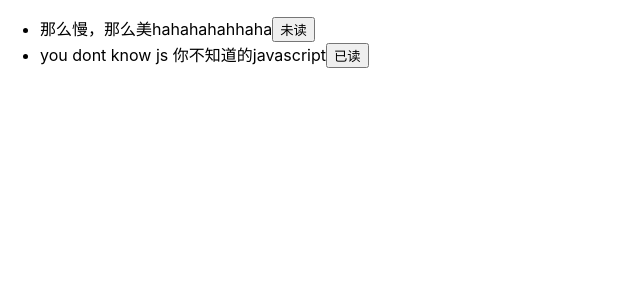
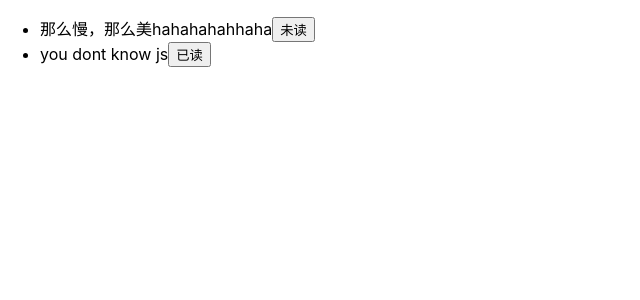
Before and after one commit to GinaJin/react-start, a React (Create React App) app: page / in a window 1280 px wide. Shown: the top 300 px of the page, without its empty margins (0-640 px from the left). Built offline with nearby package versions, Linux system fonts and the light colour scheme.

Commit message:
feature modify

```diff
--- a/src/Book.js
+++ b/src/Book.js
@@ -15,7 +15,7 @@
                     },
                     {
                         id: 1,
-                        name: 'you dont know js 你不知道的javascript',
+                        name: 'you dont know js',
                         isRead: true
                     }
                 ]
```
